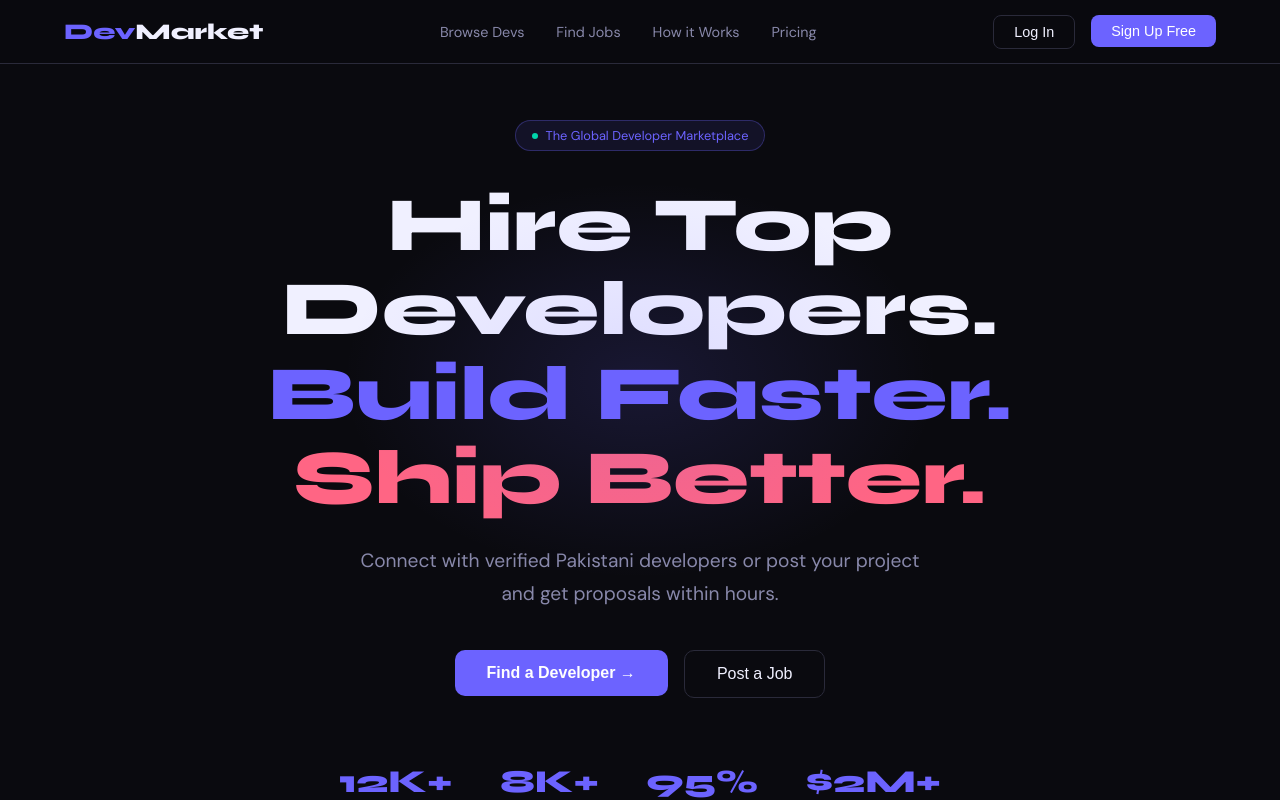
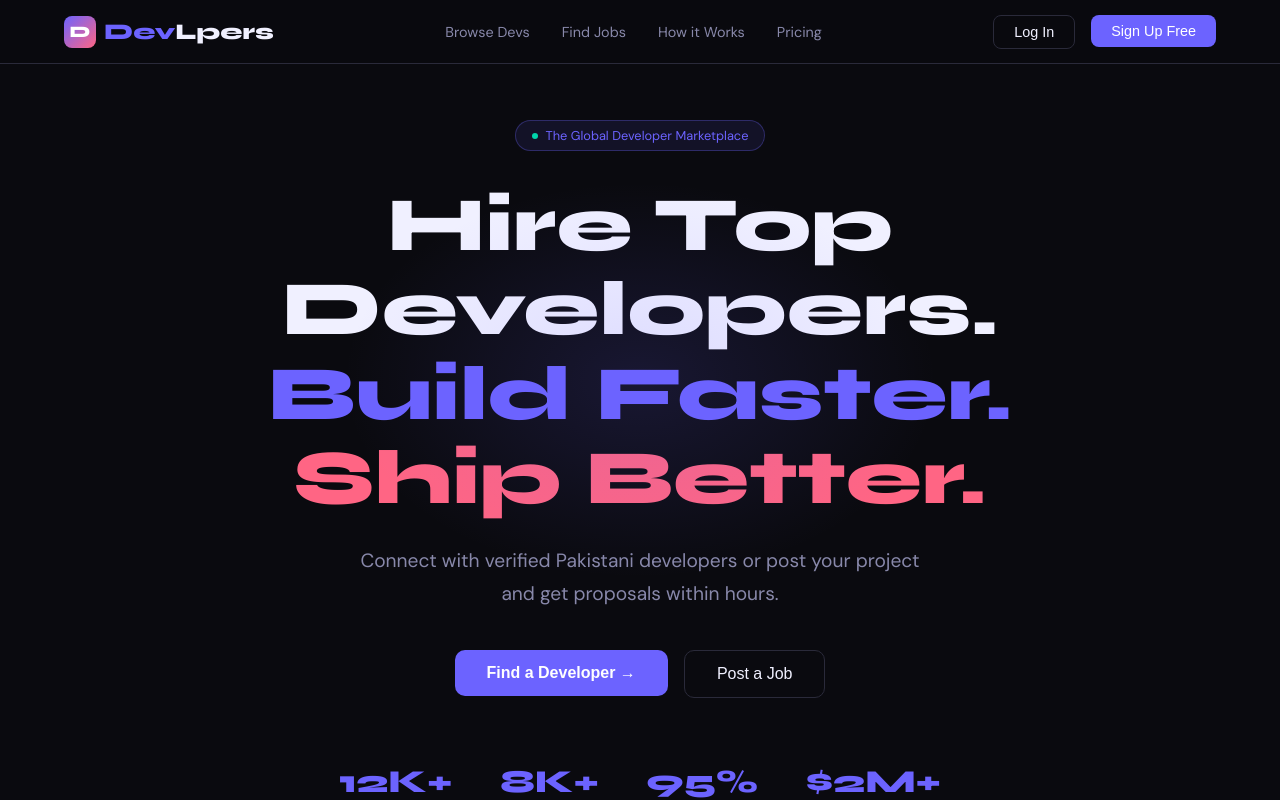
Before and after one commit to groweb10x/DevLpers-, a Next.js app: page / in a window 1280 px wide. Shown: the top 800 px of the page. Built offline with nearby package versions, Linux system fonts and the light colour scheme; no server answers.

Commit message:
Navbar fix - logo and links

```diff
--- a/app/page.tsx
+++ b/app/page.tsx
@@ -87,15 +87,23 @@ export default function Home() {
         display: 'flex', alignItems: 'center', justifyContent: 'space-between',
         height: '64px',
       }}>
-        <div style={{ fontFamily: 'Syne', fontWeight: 800, fontSize: '1.4rem', color: 'var(--accent)' }}>
-          Dev<span style={{ color: 'var(--text)' }}>Market</span>
-        </div>
+       <Link href="/" style={{ textDecoration: 'none', display: 'flex', alignItems: 'center', gap: '8px' }}>
+  <div style={{
+    width: '32px', height: '32px', borderRadius: '8px',
+    background: 'linear-gradient(135deg, var(--accent), var(--accent2))',
+    display: 'flex', alignItems: 'center', justifyContent: 'center',
+    fontFamily: 'Syne', fontWeight: 800, fontSize: '1rem', color: '#fff',
+  }}>D</div>
+  <span style={{ fontFamily: 'Syne', fontWeight: 800, fontSize: '1.4rem', color: 'var(--accent)' }}>
+    Dev<span style={{ color: 'var(--text)' }}>Lpers</span>
+  </span>
+</Link>
 
 <div style={{ display: 'flex', gap: '2rem', alignItems: 'center' }}>
   {[
     { label: 'Browse Devs', href: '/developers' },
     { label: 'Find Jobs', href: '/jobs' },
-            { label: 'How it Works', href: '#' },
+    { label: 'How it Works', href: '#how-it-works' },
     { label: 'Pricing', href: '/pricing' },
   ].map(item => (
     <Link key={item.label} href={item.href} style={{ textDecoration: 'none' }}>
@@ -299,7 +307,7 @@ export default function Home() {
       </section>
 
       {/* HOW IT WORKS */}
-      <section style={{ padding: '80px 5%', borderTop: '1px solid var(--border)' }}>
+      <section id="how-it-works" style={{ padding: '80px 5%', borderTop: '1px solid var(--border)' }}>
         <h2 style={{ textAlign: 'center', fontSize: 'clamp(1.8rem, 3vw, 2.5rem)', marginBottom: '0.75rem' }}>How It Works</h2>
         <p style={{ textAlign: 'center', color: 'var(--muted)', marginBottom: '4rem' }}>Get started in 3 simple steps</p>
         <div style={{
```
Lines whose indentation alone changed are shown as unchanged.
